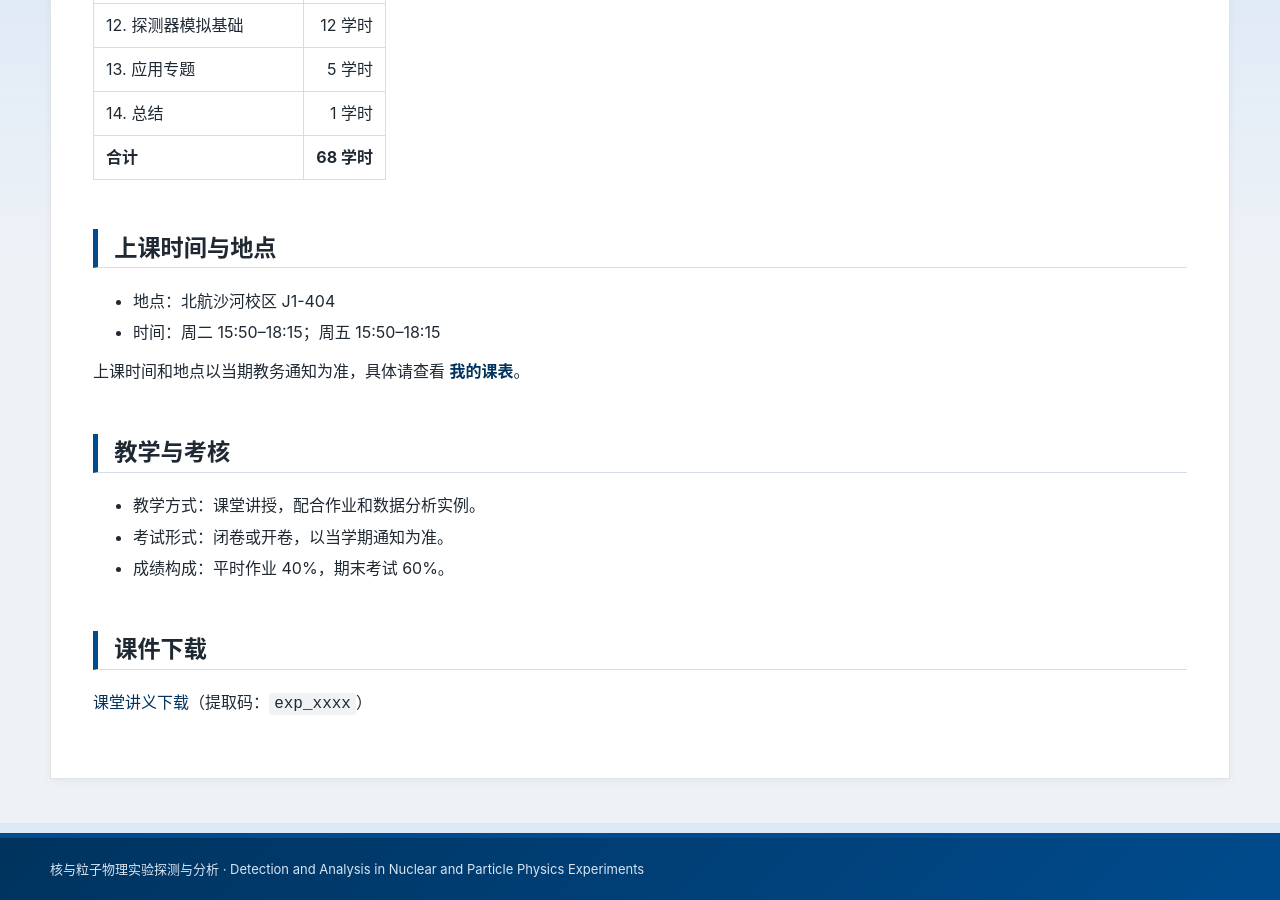
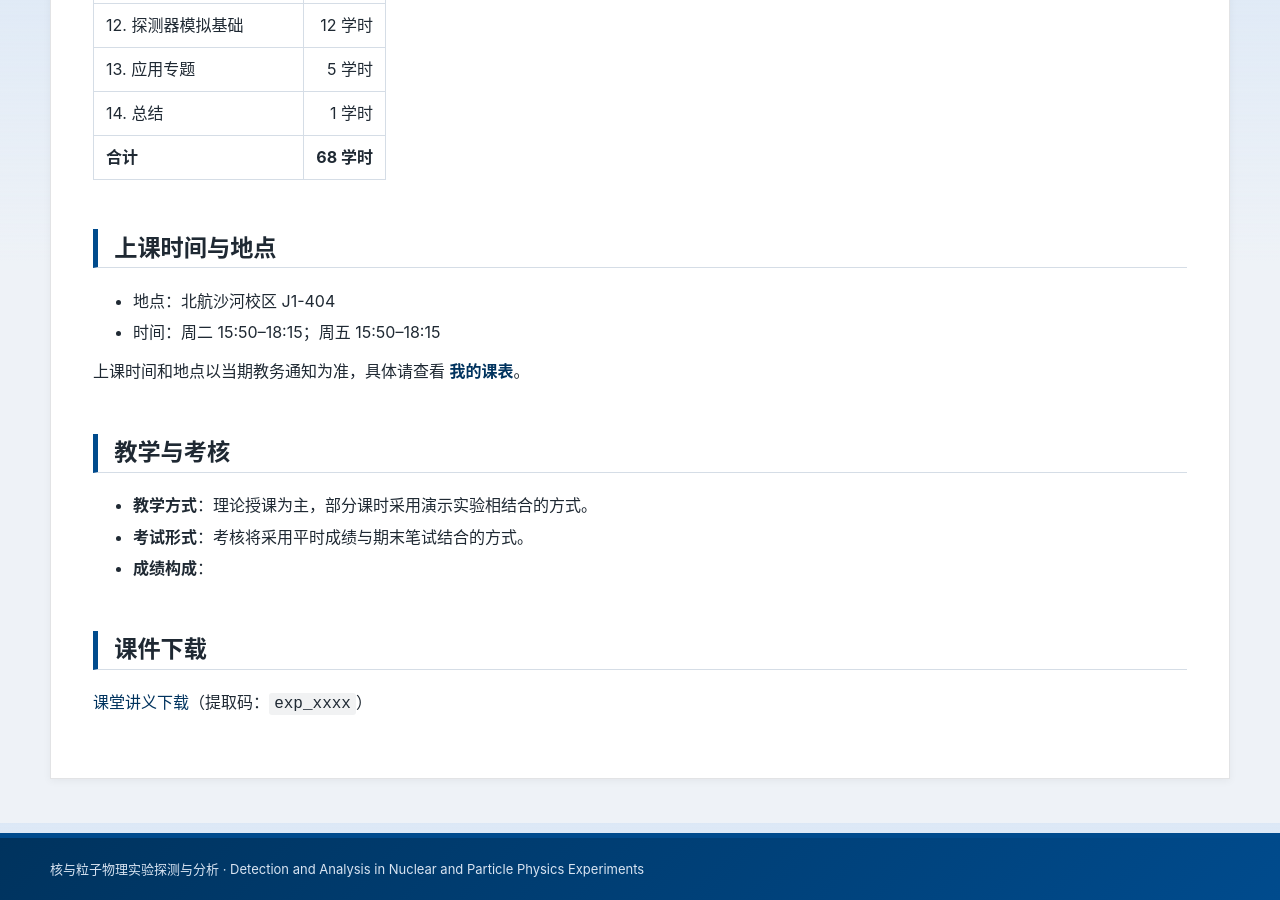
Before and after one commit to yt876/Nuclear-and-Particle-Physics-Detection-and-Analysis, a Jekyll site: the page built from Syllabus.md, in a window 1280 px wide and 900 px high, scrolled down 977 px. Built offline with Jekyll 4.4.1, drawn with Linux system fonts in a browser that asks for light colours; our own code applies the rules of GitHub Pages for plain Markdown files.

Commit message:
Update teaching & assessment section in syllabus

```diff
--- a/Syllabus.md
+++ b/Syllabus.md
@@ -30,9 +30,9 @@
 
 ## 教学与考核
 
-- 教学方式：课堂讲授，配合作业和数据分析实例。
-- 考试形式：闭卷或开卷，以当学期通知为准。
-- 成绩构成：平时作业 40%，期末考试 60%。
+- **教学方式**：理论授课为主，部分课时采用演示实验相结合的方式。
+- **考试形式**：考核将采用平时成绩与期末笔试结合的方式。
+- **成绩构成**：
 
 ## 课件下载
 
```
